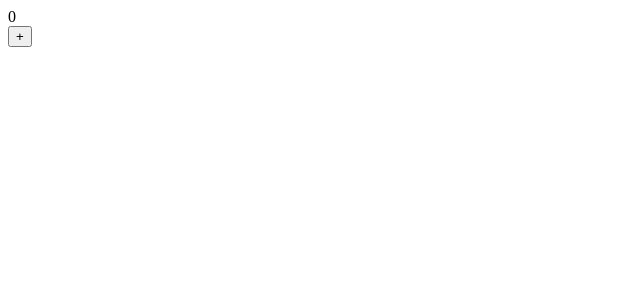
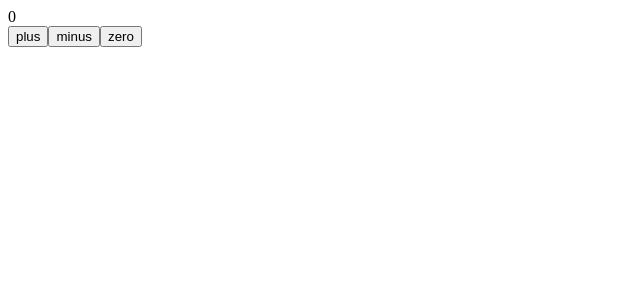
Before and after one commit to AaltonenJari/redux-anecdotes, a JavaScript app: page / in a window 1280 px wide. Shown: the top 300 px of the page, without its empty margins (0-640 px from the left). Built offline with nearby package versions, Linux system fonts and the light colour scheme.

Commit message:
ESLint konfiguroitu + otetu toinen yksinkertainen sovellus

```diff
--- a/package.json
+++ b/package.json
@@ -18,13 +18,17 @@
     "start": "react-scripts start",
     "build": "react-scripts build",
     "test": "react-scripts test",
+    "lint" : "eslint .",
     "eject": "react-scripts eject"
   },
   "eslintConfig": {
     "extends": [
       "react-app",
       "react-app/jest"
-    ]
+    ],
+    "rules": {
+      "no-unused-vars": ["error", { "varsIgnorePattern": "^[A-Z_]" }]
+    }
   },
   "browserslist": {
     "production": [
--- a/src/App.js
+++ b/src/App.js
@@ -1,17 +1,23 @@
 import { useDispatch, useSelector } from 'react-redux'
 
 function App() {
-  const value = useSelector(state => state)
+  const counter = useSelector(state => state)
   const dispatch = useDispatch()
 
   return (
-    <div>
-      <div>{value}</div>
-      <button onClick={() => dispatch({ type: 'INC' })}>
-        +
+   <div>
+      <div>{counter}</div>
+      <button onClick={() => dispatch({ type: 'INCREMENT' })}>
+        plus
+      </button>
+      <button onClick={() => dispatch({ type: 'DECREMENT' })}>
+        minus
+      </button>
+      <button onClick={() => dispatch({ type: 'ZERO' })}>
+        zero
       </button>
     </div>
-  )
+  );
 }
 
 export default App
--- a/src/index.js
+++ b/src/index.js
@@ -3,18 +3,24 @@ import { Provider } from 'react-redux'
 import { createStore } from 'redux'
 import App from './App'
 
-const reducer = (state = 0, action) => {
+const counterReducer = (state = 0, action) => {
   switch (action.type) {
-    case 'INC':
+    case 'INCREMENT':
       return state + 1
+    case 'DECREMENT':
+      return state - 1
+    case 'ZERO':
+      return 0
     default:
       return state
   }
 }
 
-const store = createStore(reducer)
+const store = createStore(counterReducer)
 
-ReactDOM.createRoot(document.getElementById('root')).render(
+const root = ReactDOM.createRoot(document.getElementById('root'));
+
+root.render(
   <Provider store={store}>
     <App />
   </Provider>
```
